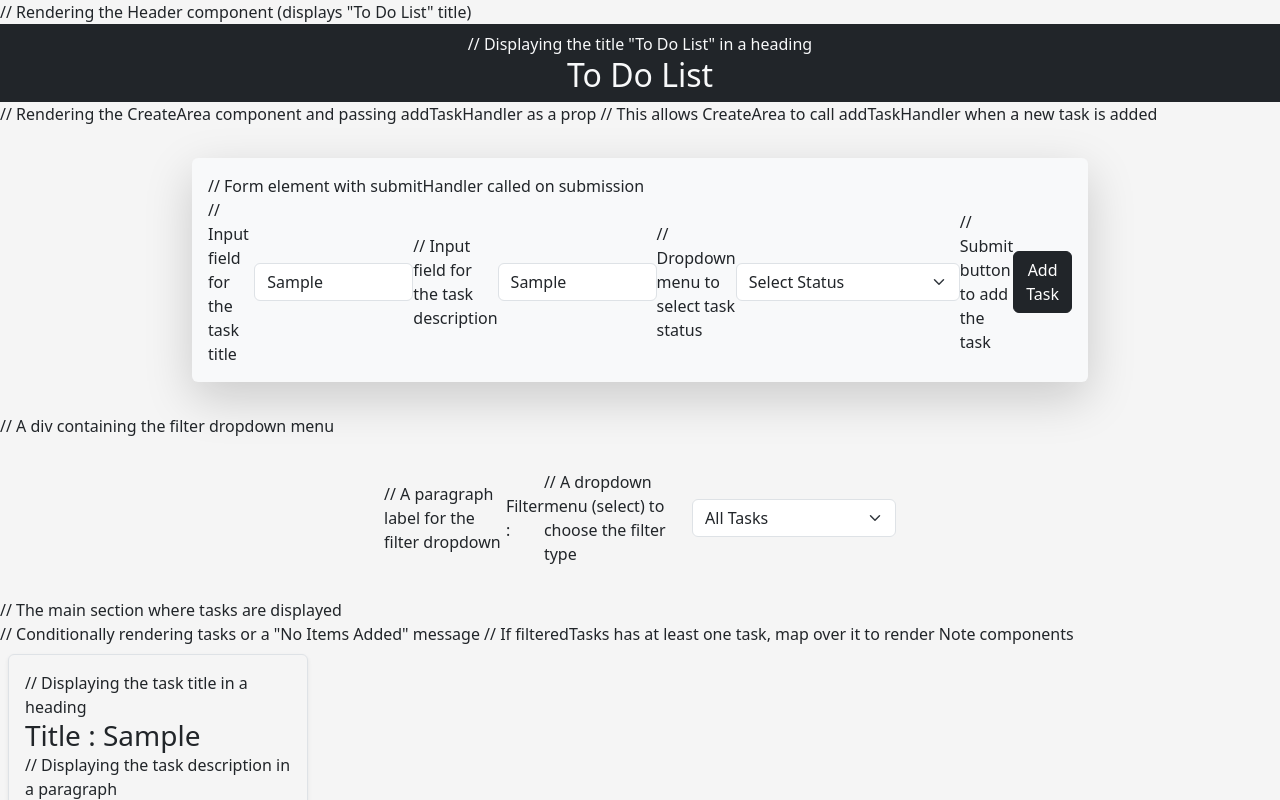
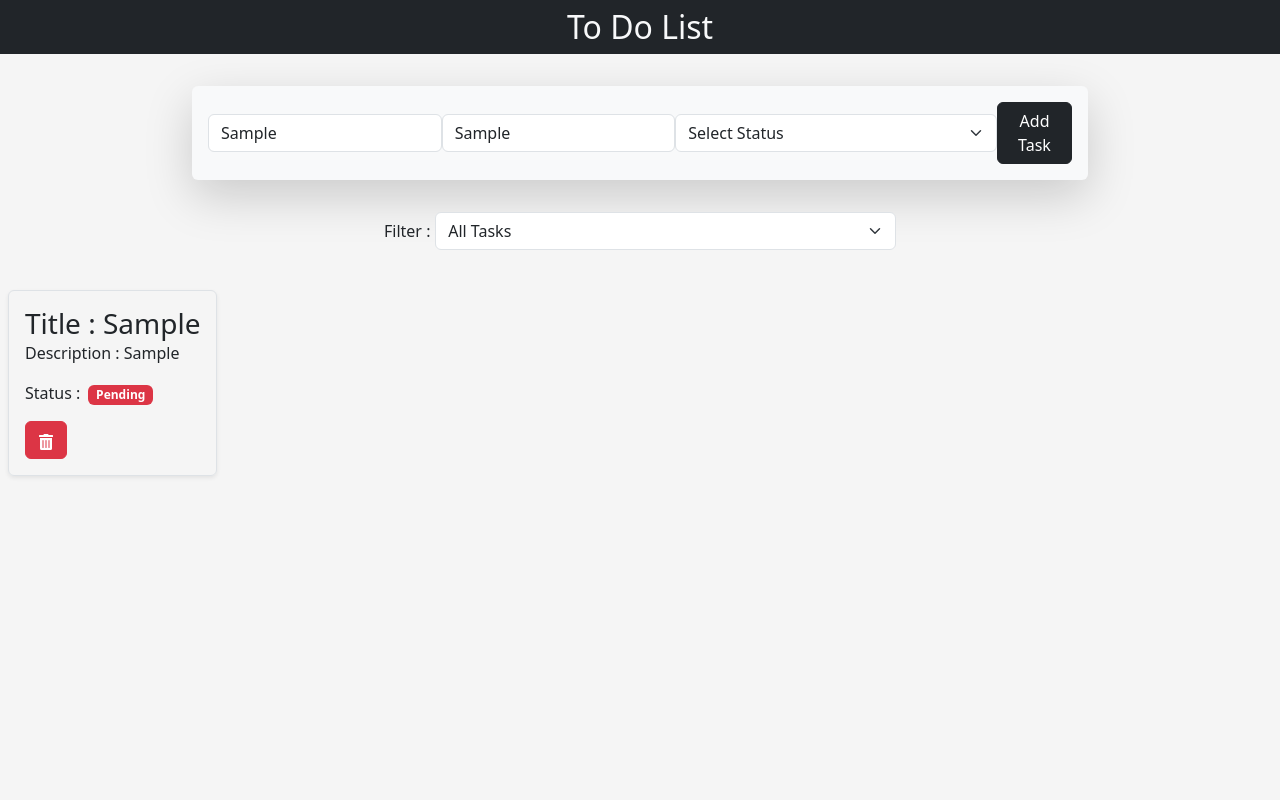
Before and after one commit to rohnshrma/ajay-singh-react-classes, a React (Vite) app in the folder to-do-list/: page / in a window 1280 px wide. Both pictures are taken after typing "Sample", "Sample" into the empty fields and a click on the button "Add Task". Shown: the top 800 px of the page. Built offline with nearby package versions, Linux system fonts and the light colour scheme.

Commit message:
ENCHANCED COMMENTS

```diff
--- a/to-do-list/src/App.jsx
+++ b/to-do-list/src/App.jsx
@@ -68,45 +68,45 @@ const App = () => {
   return (
     // Empty tags (<>) are a React Fragment, used to group elements without adding extra HTML
     <>
-      // Rendering the Header component (displays "To Do List" title)
+      {/* // Rendering the Header component (displays "To Do List" title) */}
       <Header />
-      // Rendering the CreateArea component and passing addTaskHandler as a prop
-      // This allows CreateArea to call addTaskHandler when a new task is added
+      {/* // Rendering the CreateArea component and passing addTaskHandler as a prop */}
+      {/* // This allows CreateArea to call addTaskHandler when a new task is added */}
       <CreateArea onAdd={addTaskHandler} />
-      // A div containing the filter dropdown menu
+      {/* // A div containing the filter dropdown menu */}
       <div
         // id for potential CSS or JavaScript targeting
         id="filter"
         // Bootstrap classes for flexbox layout (aligns items horizontally and spaces them)
         className="d-flex align-items-center justify-content-between"
       >
-        // A paragraph label for the filter dropdown
+        {/* // A paragraph label for the filter dropdown */}
         <p>Filter :</p>
-        // A dropdown menu (select) to choose the filter type
+        {/* // A dropdown menu (select) to choose the filter type */}
         <select
           // Bootstrap class to style the dropdown
           className="form-select"
           // When the user selects an option, update the filter state with the selected value
           onChange={(e) => setFilter(e.target.value)}
         >
-          // Option to show all tasks (default selected)
+          {/* // Option to show all tasks (default selected) */}
           <option value="all" selected>
             All Tasks
           </option>
-          // Option to show only Pending tasks
+          {/* // Option to show only Pending tasks */}
           <option value="Pending">Pending</option>
-          // Option to show only Completed tasks
+          {/* // Option to show only Completed tasks */}
           <option value="Completed">Completed</option>
         </select>
       </div>
-      // The main section where tasks are displayed
+      {/* // The main section where tasks are displayed */}
       <main
         // Bootstrap classes for a flexible, wrapping layout
         className="d-flex flex-wrap align-items-start justify-content-between"
       >
-        // Conditionally rendering tasks or a "No Items Added" message // If
+        {/* // Conditionally rendering tasks or a "No Items Added" message // If
         filteredTasks has at least one task, map over it to render Note
-        components
+        components */}
         {filteredTasks.length > 0 ? (
           // Mapping over filteredTasks to create a Note component for each task
           filteredTasks.map((taskObj, index) => (
--- a/to-do-list/src/Components/CreateArea.jsx
+++ b/to-do-list/src/Components/CreateArea.jsx
@@ -40,13 +40,13 @@ const CreateArea = ({ onAdd }) => {
   return (
     // A div to contain the form, styled with Bootstrap and custom classes
     <div className="create-area p-3 rounded bg-light shadow-lg">
-      // Form element with submitHandler called on submission
+      {/* // Form element with submitHandler called on submission */}
       <form
         onSubmit={submitHandler}
         // Bootstrap classes for flexbox layout (aligns inputs horizontally)
         className="d-flex align-items-center justify-content-between"
       >
-        // Input field for the task title
+        {/* // Input field for the task title */}
         <input
           // When the input changes, call changeHandler to update formData
           onChange={changeHandler}
@@ -59,7 +59,7 @@ const CreateArea = ({ onAdd }) => {
           // Placeholder text to guide the user
           placeholder="Task Title"
         />
-        // Input field for the task description
+        {/* // Input field for the task description */}
         <input
           // When the input changes, call changeHandler to update formData
           onChange={changeHandler}
@@ -72,7 +72,7 @@ const CreateArea = ({ onAdd }) => {
           // Placeholder text to guide the user
           placeholder="Task Description"
         />
-        // Dropdown menu to select task status
+        {/* // Dropdown menu to select task status */}
         <select
           // Bootstrap class for styling
           className="form-select"
@@ -81,16 +81,16 @@ const CreateArea = ({ onAdd }) => {
           // When the selection changes, call changeHandler
           onChange={changeHandler}
         >
-          // Default option (disabled so it can't be re-selected)
+          {/* // Default option (disabled so it can't be re-selected) */}
           <option selected disabled>
             Select Status
           </option>
-          // Option for Pending status
+          {/* // Option for Pending status */}
           <option value="Pending">Pending</option>
-          // Option for Completed status
+          {/* // Option for Completed status */}
           <option value="Completed">Completed</option>
         </select>
-        // Submit button to add the task
+        {/* // Submit button to add the task */}
         <button
           // Bootstrap classes for a dark-themed button
           className="btn btn-dark"
--- a/to-do-list/src/Components/Header.jsx
+++ b/to-do-list/src/Components/Header.jsx
@@ -4,7 +4,7 @@ const Header = () => {
   return (
     // A div styled with Bootstrap for a dark background and light text
     <div className="text-center bg-dark text-light px-5 py-2">
-      // Displaying the title "To Do List" in a heading
+      {/* Displaying the title "To Do List" in a heading */}
       <h1 className="fs-2">To Do List</h1>
     </div>
   );
--- a/to-do-list/src/Components/Note.jsx
+++ b/to-do-list/src/Components/Note.jsx
@@ -16,13 +16,13 @@ const Note = ({ id, task, onDelete }) => {
   return (
     // A div representing a single task, styled with Bootstrap and custom classes
     <div className="Note m-2 p-3 rounded border shadow-sm">
-      // Displaying the task title in a heading
+      {/* // Displaying the task title in a heading */}
       <h3>Title : {title}</h3>
-      // Displaying the task description in a paragraph
+      {/* // Displaying the task description in a paragraph */}
       <p>Description : {description}</p>
-      // Displaying the task status with a styled badge
+      {/* // Displaying the task status with a styled badge */}
       <p>
-        Status : // Span for the status badge
+        Status :
         <span
           // Conditionally applying Bootstrap classes based on status
           // bg-danger for Pending (red), bg-success for Completed (green)
@@ -30,11 +30,11 @@ const Note = ({ id, task, onDelete }) => {
             status == "Pending" ? "bg-danger" : "bg-success"
           } `}
         >
-          // Displaying the status text
+          {/* // Displaying the status text */}
           {status}
         </span>
       </p>
-      // Delete button for the task
+      {/* // Delete button for the task */}
       <button
         // Bootstrap class for a red danger button
         className="btn btn-danger"
@@ -43,7 +43,7 @@ const Note = ({ id, task, onDelete }) => {
           onDelete(id);
         }}
       >
-        // Displaying the trash can icon
+        {/* // Displaying the trash can icon */}
         <FaTrashAlt />
       </button>
     </div>
```
